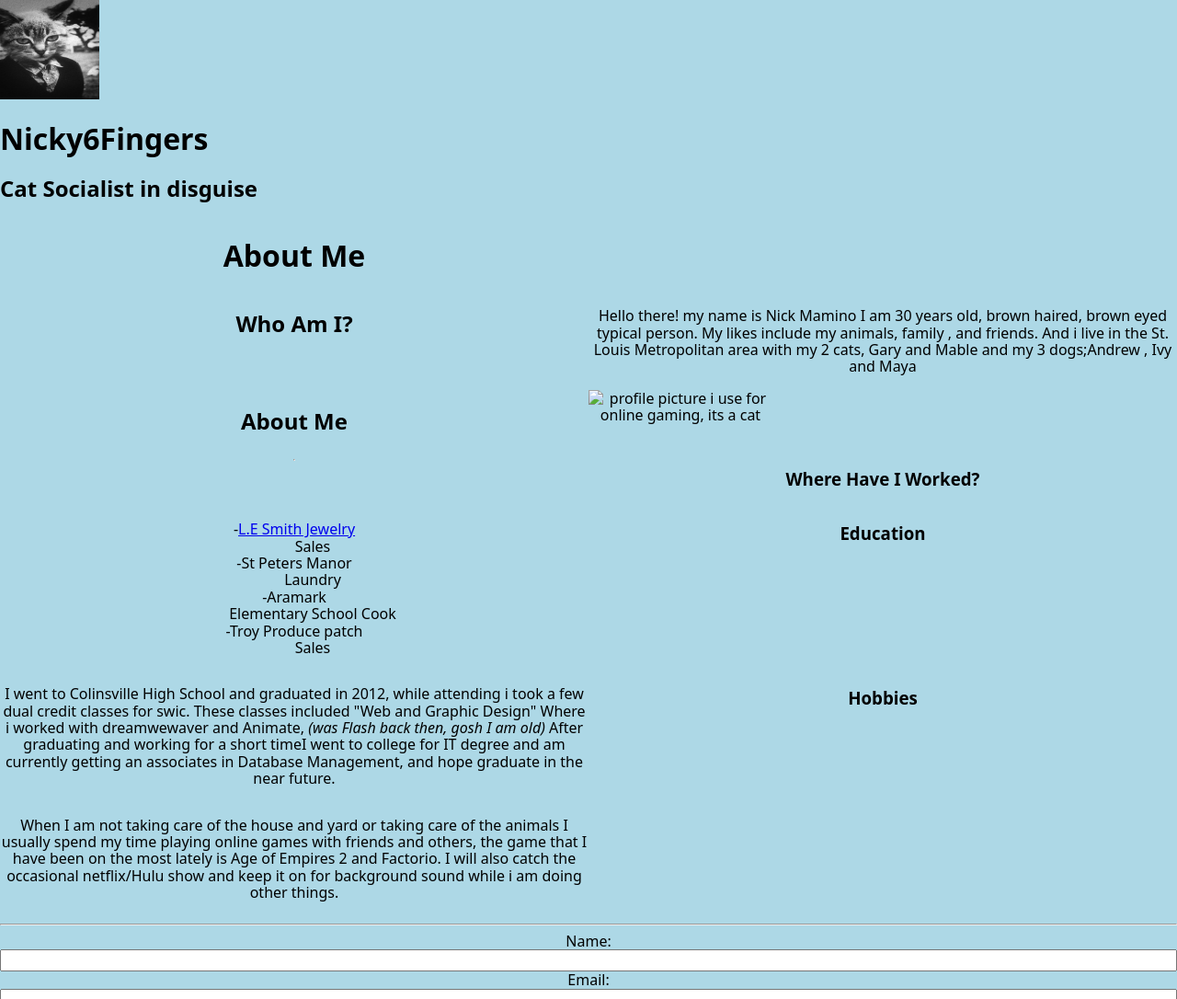
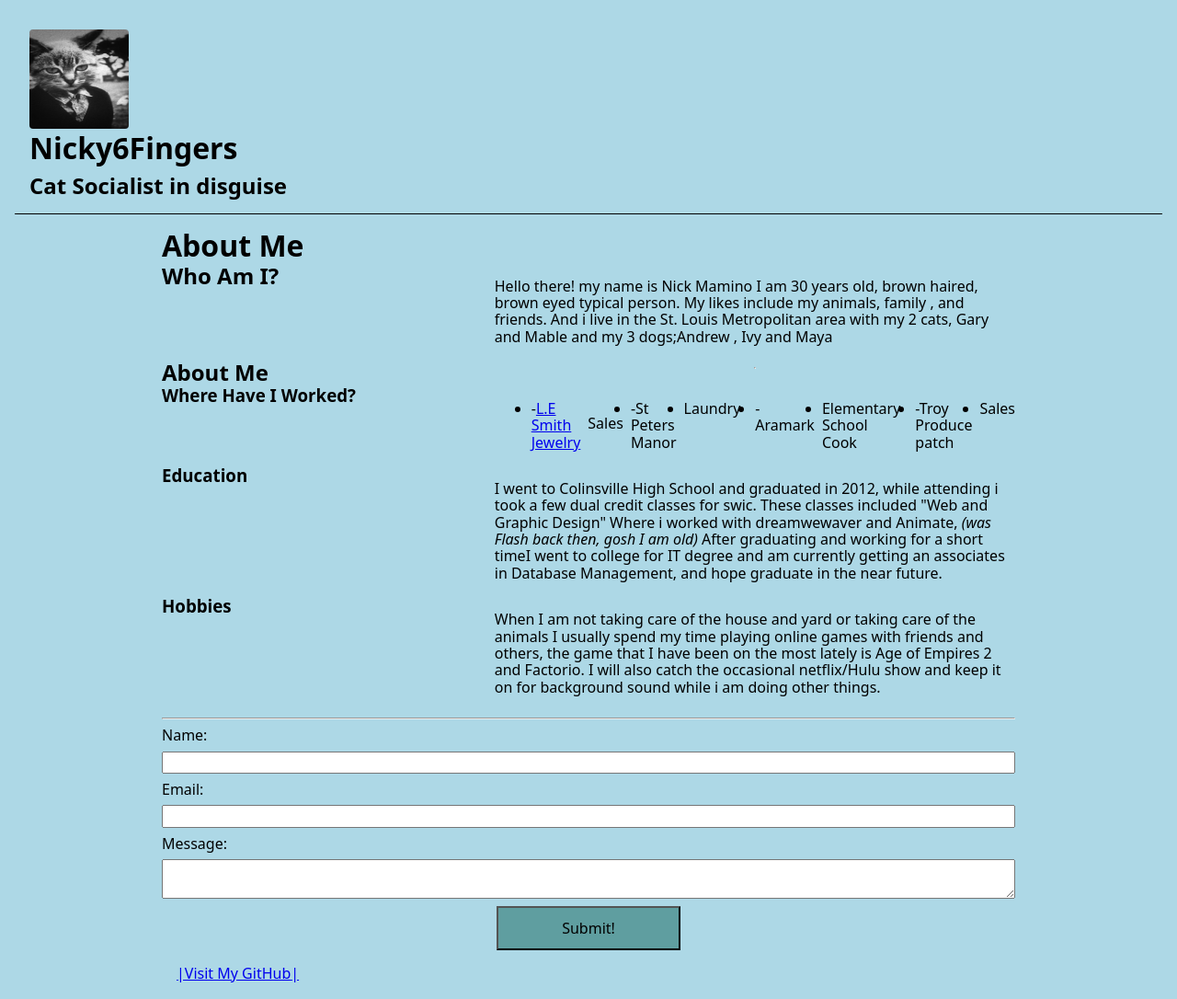
Before and after one commit to SWIC-177/html-css-skills-demo-Nicky6Fingers, a plain HTML site: page index.html in a window 1280 px wide. Shown: the top 1086 px of the page at 92% size. Drawn offline with nearby package versions, Linux system fonts and the light colour scheme.

Commit message:
Update css display

```diff
--- a/index.html
+++ b/index.html
@@ -8,15 +8,17 @@
     <link rel="stylesheet" href="./style.css" />
   </head>
   <body>
-    <header>
+    <header classes="flex" item-center justify-content>
       <img
         src="profile.jpg"
         width="108"
         height="108"
         alt="profile picture i use for online gaming, its a cat"
       />
-      <h1>Nicky6Fingers</h1>
-      <h2>Cat Socialist in disguise</h2>
+      <div class="flex flex-col">
+        <h1>Nicky6Fingers</h1>
+        <h2>Cat Socialist in disguise</h2>
+      </div>
     </header>
     <main>
       <div class="grid-lg">
@@ -30,28 +32,24 @@
           Gary and Mable and my 3 dogs;Andrew , Ivy and Maya
         </p>
         <h2>About Me</h2>
-        <img
-          src="/pictures/profile.jpg"
-          alt="profile picture i use for online gaming, its a cat"
-          width="200"
-          length="350"
-        />
         <hr />
         <h3>Where Have I Worked?</h3>
-        <dl>
-          <dt>
+        <ul class="flex flex.col">
+          <li>
             -<a href="https://www.lesmithjewelersandgifts.com/"
               >L.E Smith Jewelry</a
             >
-          </dt>
-          <dd>Sales</dd>
-          <dt>-St Peters Manor</dt>
-          <dd>Laundry</dd>
-          <dt>-Aramark</dt>
-          <dd>Elementary School Cook</dd>
-          <dt>-Troy Produce patch</dt>
-          <dd>Sales</dd>
-        </dl>
+          </li>
+          <p>Sales</p>
+          <li>-St Peters Manor</li>
+          <li>Laundry</li>
+          <br />
+          <li>-Aramark</li>
+          <li>Elementary School Cook</li>
+          <br />
+          <li>-Troy Produce patch</li>
+          <li>Sales</li>
+        </ul>
         <h3>Education</h3>
         <p>
           I went to Colinsville High School and graduated in 2012, while
--- a/style.css
+++ b/style.css
@@ -1,19 +1,36 @@
 @import url("node_modules/modern-normalize/modern-normalize.css");
+
+h1,
+h2,
+h3 {
+  margin: 0;
+}
 
 .flex {
   display: flex;
+  gap: 8px;
 }
 
 .flex-col {
   flex-direction: column;
 }
 
-div {
-  text-align: center;
+.items-center {
+  align-items: center;
+}
+
+.justify-center {
+  justify-content: center;
 }
 
 body {
   background-color: lightblue;
+  padding: 16px;
+}
+
+main {
+  max-width: 960px;
+  margin: auto;
 }
 
 button {
@@ -24,6 +41,21 @@ button {
   align-self: center;
 }
 
+header,
+main,
+footer {
+  padding: 16px;
+}
+
+img {
+  border-radius: 4px;
+}
+
+header {
+  border-bottom: black 1px solid;
+  padding-bottom: 16px;
+}
+
 @media screen and (width >= 1080px) {
   .grid-lg {
     display: grid;
```
